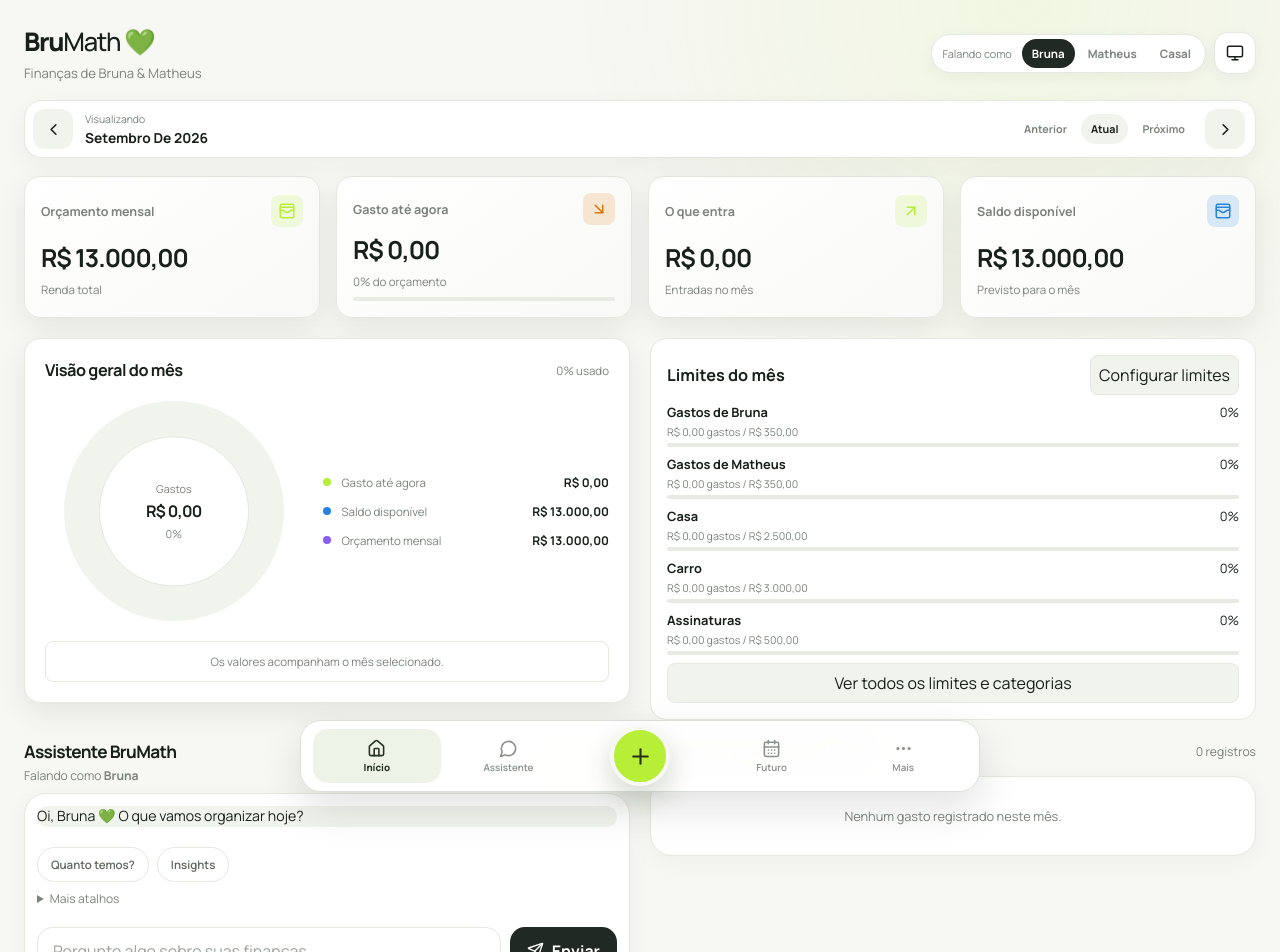
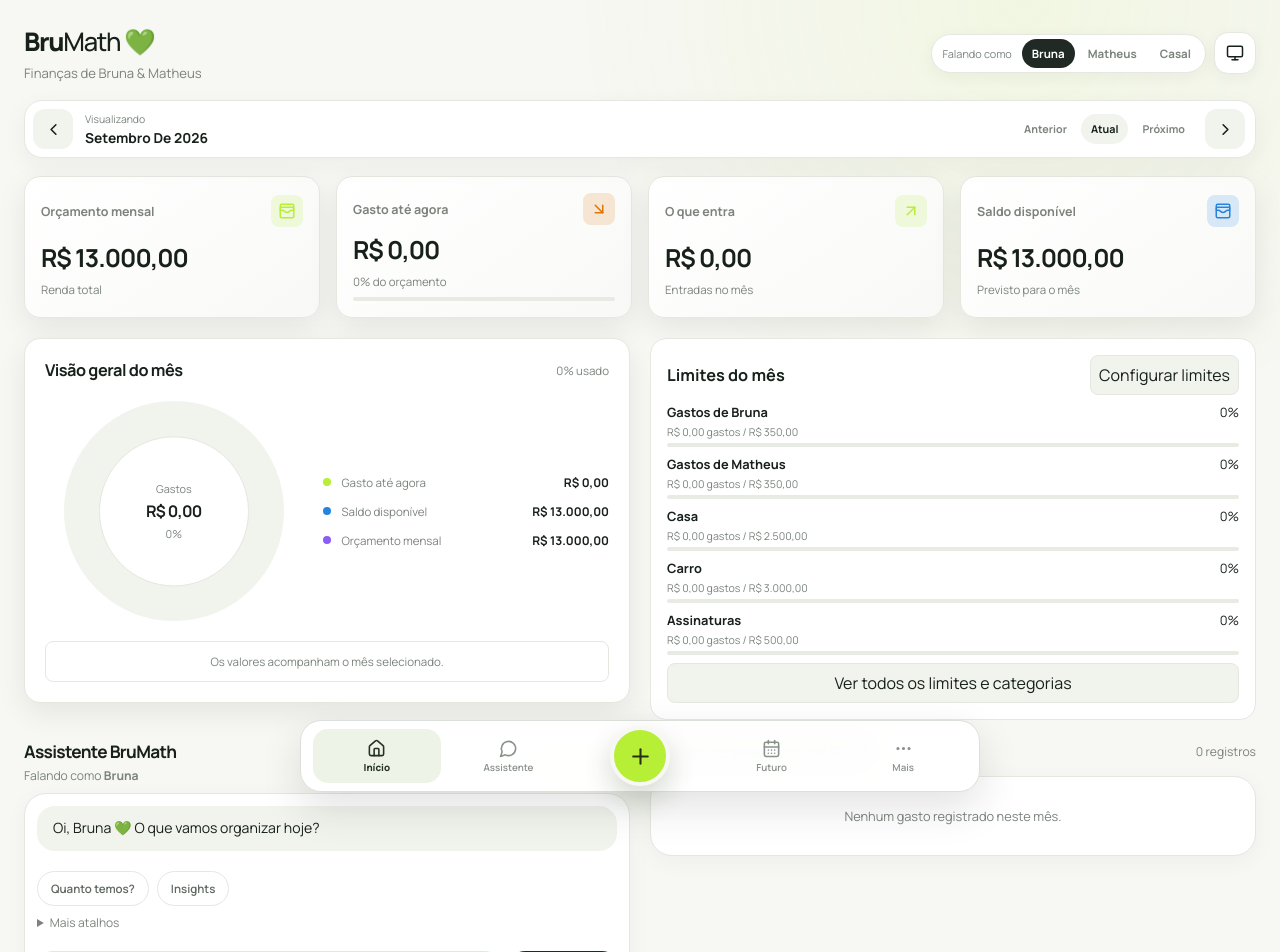
Before and after one commit to buraven/BruMath, a Next.js app: page / in a window 1280 px wide. Shown: the top 952 px of the page. Built offline with nearby package versions, Linux system fonts and the light colour scheme.

Commit message:
fix: compact home assistant preview

```diff
--- a/app/page.tsx
+++ b/app/page.tsx
@@ -59,10 +59,8 @@ import {
   type HomeAssistantQuickAction,
 } from "../features/home/components/HomeAssistantPreview/HomeAssistantPreview";
 import { HomeExpenses } from "../features/home/components/HomeExpenses/HomeExpenses";
-import {
-  HomeInsights,
-  type HomeInsight,
-} from "../features/home/components/HomeInsights/HomeInsights";
+import { HomeInsights } from "../features/home/components/HomeInsights/HomeInsights";
+import { deriveHomeInsights } from "../features/home/components/HomeInsights/radarInsights";
 import { ExpensesScreen } from "../features/expenses/ExpensesScreen";
 import { AssistantChat } from "../features/assistant/AssistantChat";
 import { FutureScreen } from "../features/future/FutureScreen";
@@ -1219,50 +1217,13 @@ export default function Page() {
     .slice()
     .sort((a, b) => a.nextDue.localeCompare(b.nextDue));
   const monthName = monthLabel(viewMonth);
-  const homeInsights: readonly HomeInsight[] = (() => {
-    const highestLimit = limitItems
-      .filter((item) => item.id.startsWith("category:") && item.amount > 0)
-      .sort((a, b) => b.spent / b.amount - a.spent / a.amount)[0];
-    const insights: HomeInsight[] = [];
-    if (highestLimit && highestLimit.spent > 0) {
-      const percentage = Math.round(
-        (highestLimit.spent / highestLimit.amount) * 100,
-      );
-      insights.push({
-        id: "limit",
-        title: `${highestLimit.label.replace("category:", "")} está em ${percentage}% do limite`,
-        detail: `${money(highestLimit.spent)} registrados de ${money(highestLimit.amount)}.`,
-        tone: percentage >= 80 ? "attention" : "positive",
-      });
-    }
-    if (remaining > 0) {
-      insights.push({
-        id: "installments",
-        title: `${remaining} parcelas restantes`,
-        detail: `${activeInstallments.length} compromisso${activeInstallments.length === 1 ? "" : "s"} ativo${activeInstallments.length === 1 ? "" : "s"}.`,
-        tone: "info",
-      });
-    }
-    if (debtTotal > 0) {
-      insights.push({
-        id: "receivable",
-        title: `${money(debtTotal)} a receber`,
-        detail: "Valores registrados ainda em aberto.",
-        tone: "positive",
-      });
-    }
-    return insights.length
-      ? insights.slice(0, 3)
-      : [
-          {
-            id: "empty",
-            title: "Ainda não há sinais para analisar",
-            detail:
-              "Registre movimentações neste mês para o radar financeiro ganhar contexto.",
-            tone: "info",
-          },
-        ];
-  })();
+  const homeInsights = deriveHomeInsights({
+    limitItems,
+    remainingInstallments: remaining,
+    activeInstallmentCount: activeInstallments.length,
+    receivableTotal: debtTotal,
+    formatMoney: money,
+  });
 
   return (
     <>
--- a/components/assistant/AssistantMarkdown.tsx
+++ b/components/assistant/AssistantMarkdown.tsx
@@ -2,10 +2,20 @@
 
 import ReactMarkdown from "react-markdown";
 
-type AssistantMarkdownProps = { content?: string };
+type AssistantMarkdownProps = {
+  content?: string;
+  className?: string;
+};
 
 /** Safe, shared renderer for model-authored assistant content only. */
-export function AssistantMarkdown({ content }: AssistantMarkdownProps) {
+export function AssistantMarkdown({
+  content,
+  className,
+}: AssistantMarkdownProps) {
   if (!content?.trim()) return null;
-  return <ReactMarkdown skipHtml>{content}</ReactMarkdown>;
+  return (
+    <div className={className}>
+      <ReactMarkdown skipHtml>{content}</ReactMarkdown>
+    </div>
+  );
 }
--- a/features/home/components/HomeAssistantPreview/HomeAssistantPreview.module.css
+++ b/features/home/components/HomeAssistantPreview/HomeAssistantPreview.module.css
@@ -7,15 +7,31 @@
   gap: var(--space-2);
 }
 .message {
-  max-block-size: 9rem;
-  overflow: auto;
-  padding: 0;
+  min-width: 0;
+  padding: var(--space-3) var(--space-4);
+  overflow-wrap: anywhere;
 }
-.message :global(p) {
-  margin: 0 0 var(--space-2);
+.compactMarkdown :global(p),
+.compactMarkdown :global(ul),
+.compactMarkdown :global(ol) {
+  margin: 0 0 var(--space-1);
 }
-.message :global(p:last-child) {
+.compactMarkdown :global(p:last-child),
+.compactMarkdown :global(ul:last-child),
+.compactMarkdown :global(ol:last-child) {
   margin-bottom: 0;
+}
+.compactMarkdown :global(h1),
+.compactMarkdown :global(h2),
+.compactMarkdown :global(h3),
+.compactMarkdown :global(h4) {
+  margin: 0 0 var(--space-1);
+  font-size: inherit;
+  line-height: inherit;
+}
+.compactMarkdown :global(ul),
+.compactMarkdown :global(ol) {
+  padding-inline-start: var(--space-4);
 }
 .thinking {
   color: var(--muted);
--- a/features/home/components/HomeAssistantPreview/HomeAssistantPreview.tsx
+++ b/features/home/components/HomeAssistantPreview/HomeAssistantPreview.tsx
@@ -50,7 +50,10 @@ export function HomeAssistantPreview({
           </div>
         ) : latestMessage?.text.trim() ? (
           <div className={`bubble assistant-bubble ${styles.message}`}>
-            <AssistantMarkdown content={latestMessage.text} />
+            <AssistantMarkdown
+              content={latestMessage.text}
+              className={styles.compactMarkdown}
+            />
           </div>
         ) : null}
         <QuickActions
--- a/features/home/components/HomeInsights/HomeInsights.module.css
+++ b/features/home/components/HomeInsights/HomeInsights.module.css
@@ -15,6 +15,9 @@
 .items {
   display: grid;
   gap: var(--space-3);
+}
+.card[data-insight-count="1"] .items {
+  gap: 0;
 }
 .item {
   display: flex;
--- /dev/null
+++ b/features/home/components/HomeInsights/radarInsights.ts
@@ -0,0 +1,77 @@
+export type HomeInsight = {
+  id: "limit" | "installments" | "receivable" | "empty";
+  title: string;
+  detail: string;
+  tone: "attention" | "info" | "positive";
+};
+
+type LimitItem = {
+  id: string;
+  label: string;
+  amount: number;
+  spent: number;
+};
+
+type HomeInsightInput = {
+  limitItems: readonly LimitItem[];
+  remainingInstallments: number;
+  activeInstallmentCount: number;
+  receivableTotal: number;
+  formatMoney: (value: number) => string;
+};
+
+/** Pure, deterministic Home radar signals. This never calls an AI provider. */
+export function deriveHomeInsights({
+  limitItems,
+  remainingInstallments,
+  activeInstallmentCount,
+  receivableTotal,
+  formatMoney,
+}: HomeInsightInput): readonly HomeInsight[] {
+  const highestLimit = limitItems
+    .filter((item) => item.id.startsWith("category:") && item.amount > 0)
+    .sort((a, b) => b.spent / b.amount - a.spent / a.amount)[0];
+  const insights: HomeInsight[] = [];
+
+  if (highestLimit && highestLimit.spent > 0) {
+    const percentage = Math.round(
+      (highestLimit.spent / highestLimit.amount) * 100,
+    );
+    insights.push({
+      id: "limit",
+      title: `${highestLimit.label} está em ${percentage}% do limite`,
+      detail: `${formatMoney(highestLimit.spent)} registrados de ${formatMoney(highestLimit.amount)}.`,
+      tone: percentage >= 80 ? "attention" : "positive",
+    });
+  }
+
+  if (remainingInstallments > 0) {
+    insights.push({
+      id: "installments",
+      title: `${remainingInstallments} parcelas restantes`,
+      detail: `${activeInstallmentCount} compromisso${activeInstallmentCount === 1 ? "" : "s"} ativo${activeInstallmentCount === 1 ? "" : "s"}.`,
+      tone: "info",
+    });
+  }
+
+  if (receivableTotal > 0) {
+    insights.push({
+      id: "receivable",
+      title: `${formatMoney(receivableTotal)} a receber`,
+      detail: "Valores registrados ainda em aberto.",
+      tone: "positive",
+    });
+  }
+
+  return insights.length
+    ? insights.slice(0, 3)
+    : [
+        {
+          id: "empty",
+          title: "Ainda não há sinais para analisar",
+          detail:
+            "Registre movimentações neste mês para o radar financeiro ganhar contexto.",
+          tone: "info",
+        },
+      ];
+}
--- a/lib/assistant/conversation/responseStyle.ts
+++ b/lib/assistant/conversation/responseStyle.ts
@@ -15,12 +15,27 @@ export const conversationResponseStylePolicy = {
     insights:
       "análise dos fatos, pontos de atenção e recomendação proporcional à evidência",
     specificQuestion: "resposta focada somente no assunto perguntado",
+    compactPreview: {
+      maxParagraphs: 2,
+      maxItems: 3,
+      headings: false,
+      priority: "informação principal primeiro",
+    },
   },
   incompleteData: {
     disclose: true,
     forbidFreeBalanceInference: true,
   },
 } as const;
+
+/**
+ * Shared compact/full presentation contract. Providers receive this policy,
+ * while tools remain the single deterministic source for financial facts.
+ */
+export function responseModeInstructions(mode: "compact" | "full" | undefined) {
+  if (mode !== "compact") return undefined;
+  return "Esta é uma prévia compacta da Home: entregue primeiro a informação principal, em no máximo dois parágrafos curtos ou três itens. Não use headings, relatório extenso, seções repetidas ou ressalvas longas; mantenha apenas uma ressalva breve quando os dados estiverem incompletos.";
+}
 
 /**
  * Product-level voice shared by every conversational provider. Financial
--- a/lib/assistant/providers/GeminiProviderAdapter.server.ts
+++ b/lib/assistant/providers/GeminiProviderAdapter.server.ts
@@ -8,7 +8,10 @@ import type {
   ConversationApiResponse,
   ConversationToolResult,
 } from "../conversation/contracts";
-import { conversationResponseStyleInstructions } from "../conversation/responseStyle";
+import {
+  conversationResponseStyleInstructions,
+  responseModeInstructions,
+} from "../conversation/responseStyle";
 import { quickActionInstruction } from "../conversation/quickActions";
 import {
   financialToolNames,
@@ -141,9 +144,7 @@ export class GeminiProviderAdapter implements ConversationProviderAdapter {
           request.conversationContext?.summary
             ? `Pendência curta da conversa: ${request.conversationContext.summary}`
             : "",
-          request.responseMode === "compact"
-            ? "Esta é uma prévia compacta da Home: responda em até dois parágrafos curtos ou três itens, sem relatório extenso."
-            : "",
+          responseModeInstructions(request.responseMode) ?? "",
           quickActionInstruction(request.quickAction) ?? "",
           `Mensagem: ${request.message}`,
         ]
@@ -264,9 +265,7 @@ export class GeminiProviderAdapter implements ConversationProviderAdapter {
           "Responda à mensagem a seguir com base exclusivamente nos resultados determinísticos fornecidos.",
           "Diferencie análise/recomendação de fatos. Não invente números. Seja útil e conciso.",
           `Perfil: ${request.activeProfile}. Mês: ${request.selectedMonth}. Pergunta: ${request.message}`,
-          request.responseMode === "compact"
-            ? "Esta é uma prévia compacta da Home: responda em até dois parágrafos curtos ou três itens, sem relatório extenso."
-            : "",
+          responseModeInstructions(request.responseMode) ?? "",
           `Resultados autorizados: ${JSON.stringify(toolResults)}`,
         ].join("\n"),
         config: { systemInstruction: instructions, ...generationConfig },
--- a/lib/assistant/providers/OpenAIProviderAdapter.server.ts
+++ b/lib/assistant/providers/OpenAIProviderAdapter.server.ts
@@ -6,7 +6,10 @@ import type {
   ConversationPlan,
   ConversationToolResult,
 } from "../conversation/contracts";
-import { conversationResponseStyleInstructions } from "../conversation/responseStyle";
+import {
+  conversationResponseStyleInstructions,
+  responseModeInstructions,
+} from "../conversation/responseStyle";
 import { quickActionInstruction } from "../conversation/quickActions";
 import type { ConversationProviderAdapter } from "./ConversationProviderAdapter.server";
 import type { FinancialToolName } from "../tools/financialTools";
@@ -176,9 +179,7 @@ export async function generateConversationPlan(
         request.conversationContext?.summary
           ? `Pendência curta da conversa: ${request.conversationContext.summary}`
           : "",
-        request.responseMode === "compact"
-          ? "Esta é uma prévia compacta da Home: responda em até dois parágrafos curtos ou três itens, sem relatório extenso."
-          : "",
+        responseModeInstructions(request.responseMode) ?? "",
         quickActionInstruction(request.quickAction) ?? "",
         `Mensagem: ${request.message}`,
       ]
@@ -290,9 +291,7 @@ export class OpenAIProviderAdapter implements ConversationProviderAdapter {
         ].join(" "),
         input: [
           `Perfil: ${request.activeProfile}. Mês: ${request.selectedMonth}. Pergunta: ${request.message}`,
-          request.responseMode === "compact"
-            ? "Esta é uma prévia compacta da Home: responda em até dois parágrafos curtos ou três itens, sem relatório extenso."
-            : "",
+          responseModeInstructions(request.responseMode) ?? "",
           `Resultados autorizados: ${JSON.stringify(toolResults)}`,
         ]
           .filter(Boolean)
```
Also changed, not shown: features/home/components/HomeInsights/HomeInsights.tsx (+7 -7 lines), 2 other files (tests, documents, lock files or other folders).
